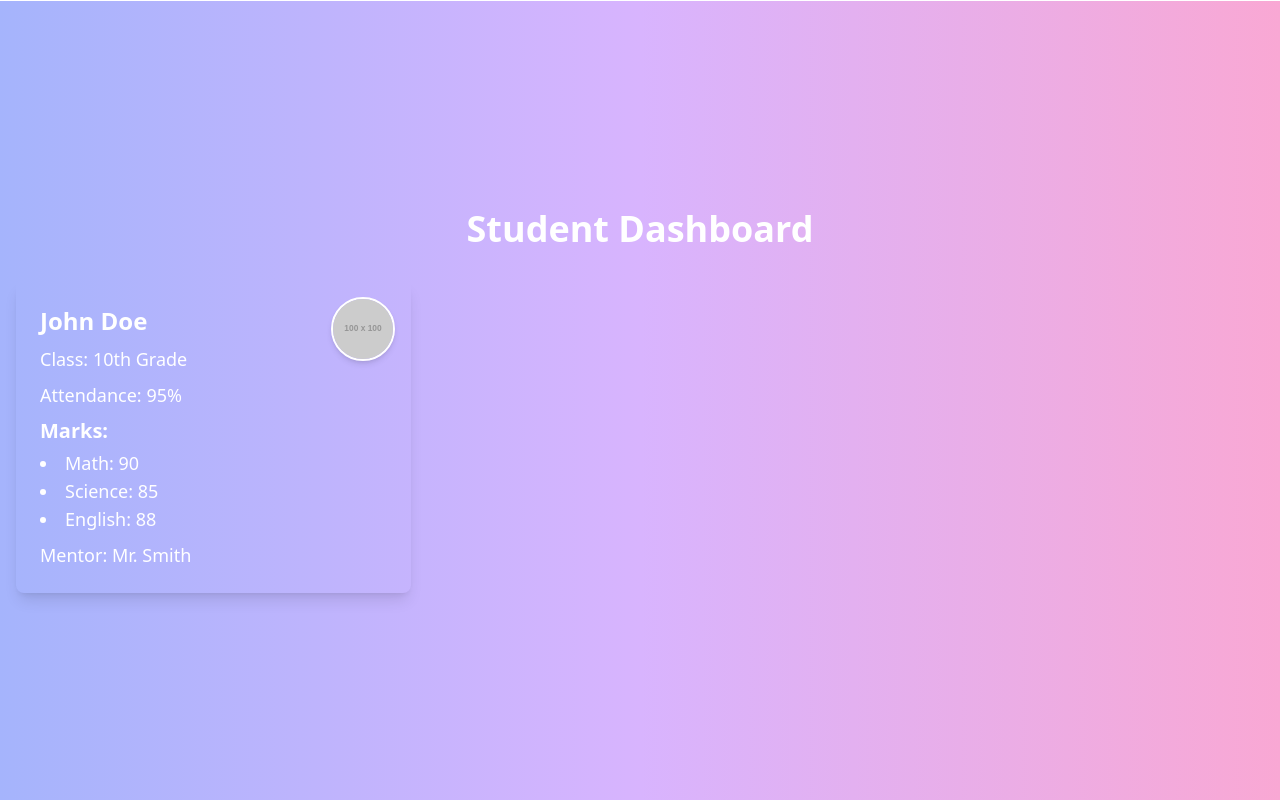
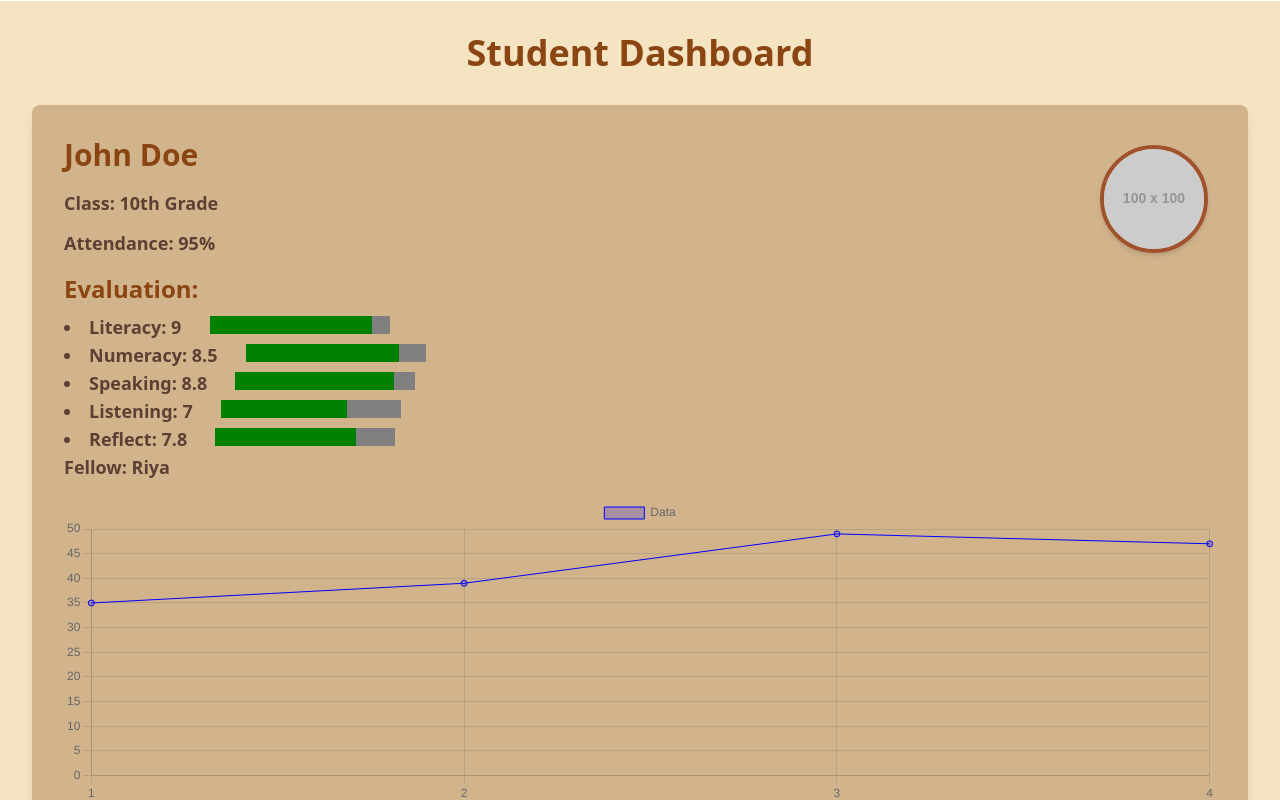
Before and after one commit to cfgmumbai24/Team-53, a React (Create React App) app in the folder frontend/: page /newfellow in a window 1280 px wide. Shown: the part 1620-2420 px from the top of the page. Built offline with nearby package versions, Linux system fonts and the light colour scheme.

Commit message:
styling student page

```diff
--- a/frontend/src/App.js
+++ b/frontend/src/App.js
@@ -17,7 +17,7 @@ import AddStudentForm from './components/newstudent'
 
 
 function App() {
-  const data1 = [35, 39, 59, 47]
+  const data1 = [35, 39, 49, 47]
   const data2 = [7,8,9,7,9,8,8,9,8,8]
   return (
     <div>
--- a/frontend/src/components/StudentDetails/StudentDashborad.js
+++ b/frontend/src/components/StudentDetails/StudentDashborad.js
@@ -4,10 +4,13 @@ import StudentDetails from './StudentDetails';
 
 function StudentDashboard() {
   return (
-    <div className="min-h-screen bg-gradient-to-r from-indigo-300 via-purple-300 to-pink-300 flex items-center justify-center p-4">
-      <div className="container mx-auto">
-        <h1 className="text-4xl font-bold mb-8 text-center text-white">Student Dashboard</h1>
-        <div className="grid grid-cols-1 md:grid-cols-2 lg:grid-cols-3 gap-8">
+    <div className="w-full min-h-screen bg-backgroundBrown flex items-center justify-center p-4">
+      {/* Full width with maximum width constraint and centered horizontally */}
+      <div className="w-full max-w-7xl mx-auto p-4 font-semibold">
+        {/* Header with centered text */}
+        <h1 className="text-4xl font-bold mb-8 text-center text-darkBrown">Student Dashboard</h1>
+        {/* Grid layout for student details */}
+        <div >
           {studentsData.map((student, index) => (
             <StudentDetails key={index} student={student} />
           ))}
--- a/frontend/src/components/StudentDetails/StudentDetails.js
+++ b/frontend/src/components/StudentDetails/StudentDetails.js
@@ -1,25 +1,33 @@
 import React from 'react';
+import LineChart from '../LineChart';
 
 const StudentDetails = ({ student }) => {
   return (
-    <div className="relative bg-beige p-6 rounded-lg shadow-lg text-white">
+    <div className="relative bg-lightBrown p-8 rounded-lg shadow-lg text-textBrown">
+
+      <div className='item1'>
+      <h2 className="text-3xl font-bold mb-4 text-darkBrown">{student.name}</h2>
+      <p className="text-lg mb-3 font-semibold">Class: <span className="font-semibold">{student.class}</span></p>
+      <p className="text-lg mb-4 font-semibold">Attendance: <span className="font-semibold">{student.attendance}</span></p>
+      <div className="mb-4">
+        <h3 className="text-2xl font-semibold mb-2 text-darkBrown">Evaluation:</h3>
+        <ul className="list-disc list-inside">
+          {Object.entries(student.marks).map(([subject, mark], idx) => (
+            <li key={idx} className="text-lg">{subject}: <span className="font-semibold">{mark}</span>&nbsp;&nbsp;&nbsp;&nbsp;&nbsp;&nbsp;<progress id="file" value={mark} max="10"> 32% </progress></li>
+          ))}
+        </ul>
+        <p className="text-lg font-semibold">Fellow: <span className="font-semibold">{student.mentor}</span></p>
+      </div>
+          <LineChart data={[35, 39, 49, 47]}/>
+      </div>
+      <div className='item3'>
       <img
         src={student.image}
         alt={`${student.name}`}
-        className="absolute top-4 right-4 w-16 h-16 rounded-full border-2 border-white shadow-md"
+        className="absolute top-10 right-10 w-75 h-75 rounded-full border-4 border-mediumBrown shadow-md"
       />
-      <h2 className="text-2xl font-bold mb-2">{student.name}</h2>
-      <p className="text-lg mb-2">Class: {student.class}</p>
-      <p className="text-lg mb-2">Attendance: {student.attendance}</p>
-      <div className="mb-2">
-        <h3 className="text-xl font-semibold mb-1">Marks:</h3>
-        <ul className="list-disc list-inside">
-          {Object.entries(student.marks).map(([subject, mark], idx) => (
-            <li key={idx} className="text-lg">{subject}: {mark}</li>
-          ))}
-        </ul>
       </div>
-      <p className="text-lg">Mentor: {student.mentor}</p>
+
     </div>
   );
 };
--- a/frontend/src/components/StudentDetails/data.json
+++ b/frontend/src/components/StudentDetails/data.json
@@ -4,11 +4,13 @@
       "class": "10th Grade",
       "attendance": "95%",
       "marks": {
-        "Math": 90,
-        "Science": 85,
-        "English": 88
+        "Literacy": 9,
+        "Numeracy": 8.5,
+        "Speaking": 8.8,
+        "Listening": 7,
+        "Reflect":7.8
       },
-      "mentor": "Mr. Smith",
+      "mentor": "Riya",
       "image": "https://via.placeholder.com/100"
     }
   ]
--- a/frontend/tailwind.config.js
+++ b/frontend/tailwind.config.js
@@ -4,7 +4,18 @@ module.exports = {
     "./src/**/*.{js,jsx,ts,tsx}",
   ],
   theme: {
-    extend: {},
+    extend: {
+      colors: {
+        lightBrown: '#D2B48C',
+        mediumBrown: '#A0522D',
+        darkBrown: '#8B4513',
+        backgroundBrown: '#F4E4C1',
+        textBrown: '#5C4033',
+        borderBrown: '#8B4513',
+        daaarkBrown:"#43270F"
+      },
+    },
   },
+  variants:{},
   plugins: [],
 }
```
